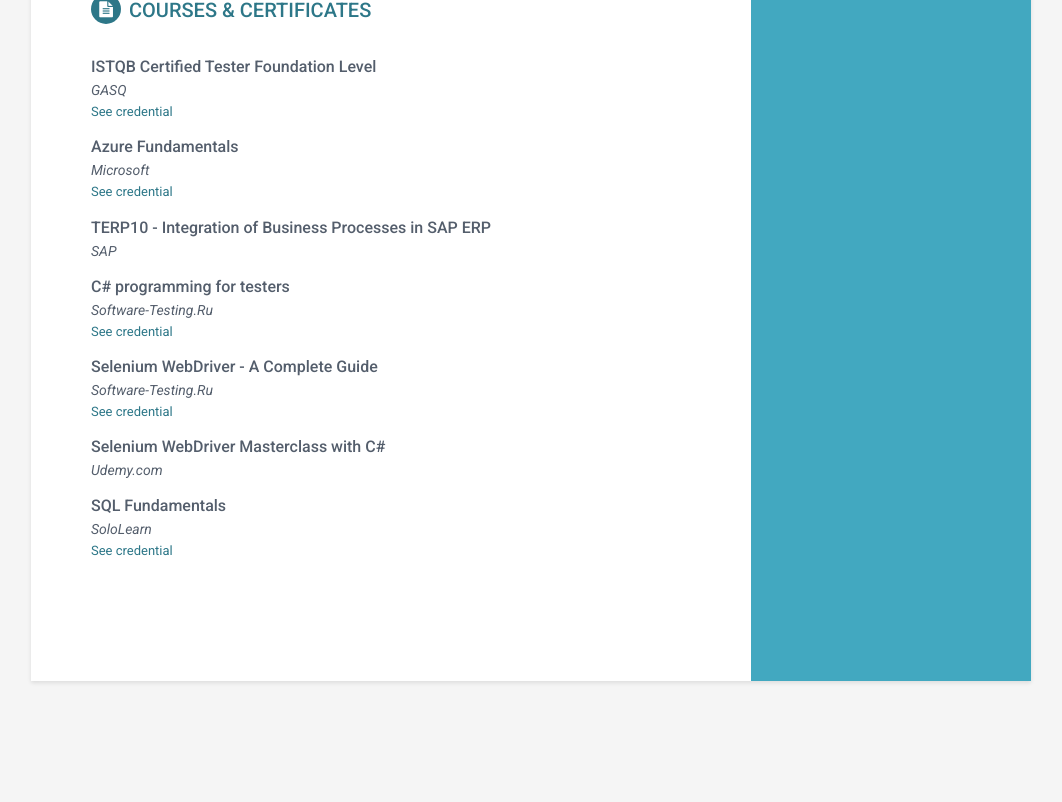
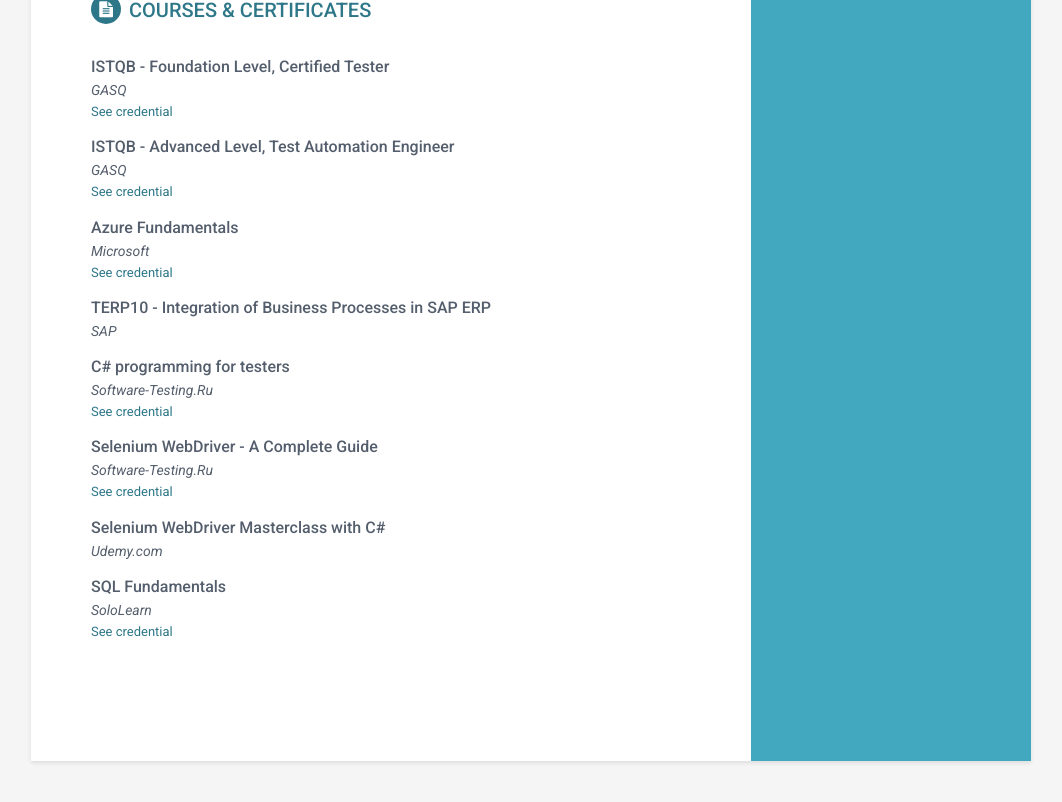
Before and after one commit to alexhurs/alexhurs.github.io, a Jekyll site: the page built from index.html, in a window 1280 px wide, cut to the strip 885-1706 px from the top of the page. Shown: the top 802 px of the strip, without its empty margins (109-1171 px from the left). Built offline with Jekyll 4.4.1, drawn with Linux system fonts in a browser that asks for light colours; before the commit the page ends 1626 px from its top, so only the background shows below that.

Commit message:
Update publications.yml

```diff
--- a/_data/publications.yml
+++ b/_data/publications.yml
@@ -1,9 +1,13 @@
 intro: ""
 publications:
   - paper:
-    title: ISTQB Certified Tester Foundation Level
+    title: ISTQB - Foundation Level, Certified Tester
     authors: GASQ
     link: "https://imgur.com/EUfOWi6"
+  - paper:
+    title: ISTQB - Advanced Level, Test Automation Engineer
+    authors: GASQ
+    link: "https://imgur.com/a/NqWXhJk"
   - paper:
     title: Azure Fundamentals
     authors: Microsoft
```
